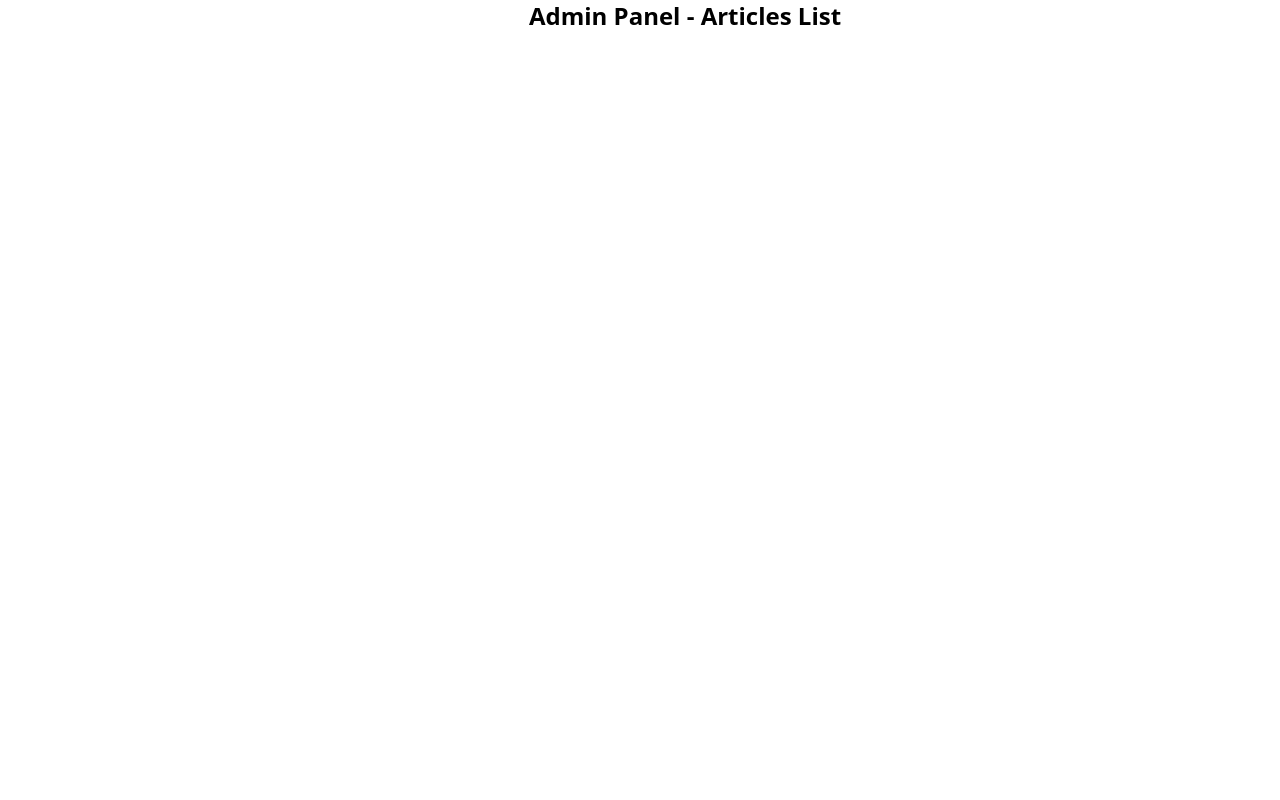
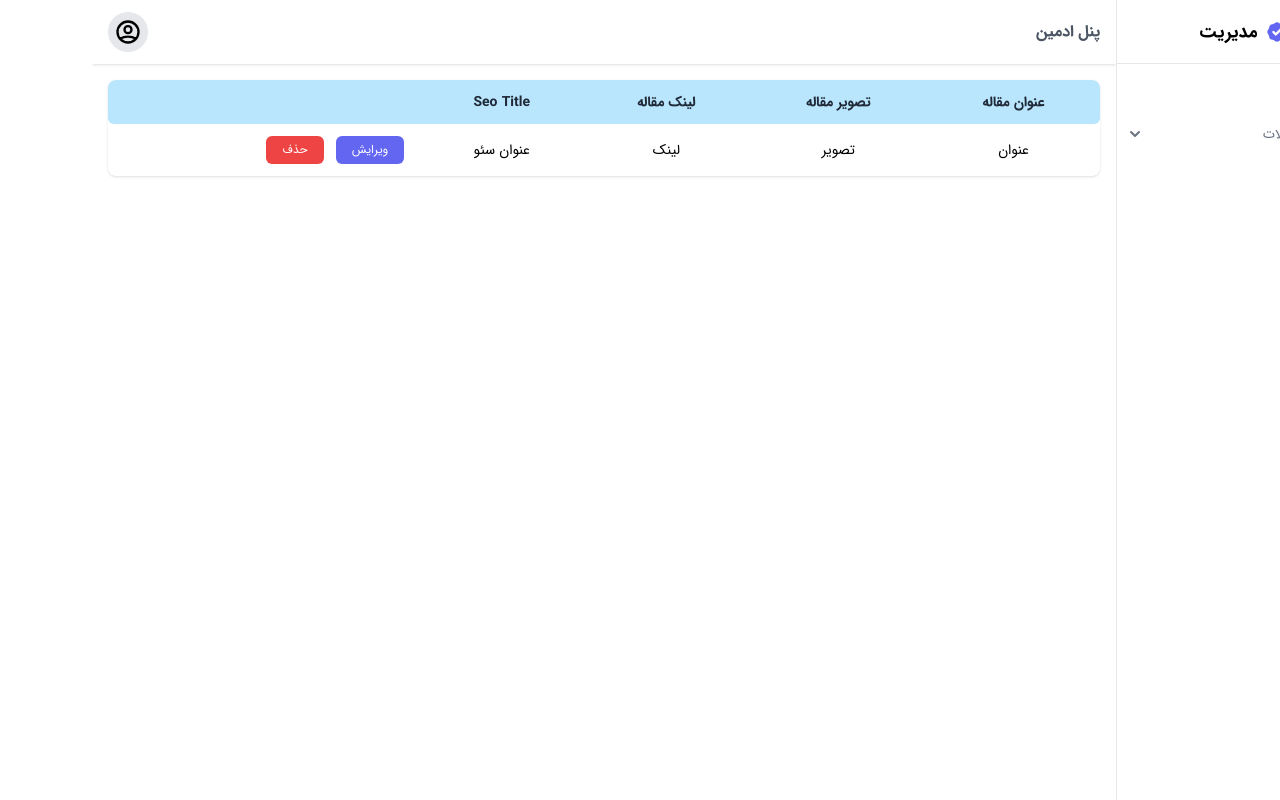
Before and after one commit to waltun/user-todo-next, a Next.js app: page /admin-panel/articles in a window 1280 px wide. Built offline with nearby package versions, Linux system fonts and the light colour scheme.

Commit message:
Create article index view page

```diff
--- a/components/layout/admin/sidebar.js
+++ b/components/layout/admin/sidebar.js
@@ -60,9 +60,11 @@ const Sidebar = () => {
           </div>
           {dropDown ? (
             <div className="mt-1 bg-gray-50 rounded-md p-2">
-              <a className="block text-sm text-gray-600 py-2 px-4 hover:bg-gray-100 hover:text-black rounded-md">
-                مدیریت مقالات
-              </a>
+              <Link href="/admin-panel/articles">
+                <a className="block text-sm text-gray-600 py-2 px-4 hover:bg-gray-100 hover:text-black rounded-md">
+                  مدیریت مقالات
+                </a>
+              </Link>
               <a className="block text-sm text-gray-600 py-2 px-4 hover:bg-gray-100 hover:text-black rounded-md">
                 ایجاد مقاله جدید
               </a>
--- a/pages/admin-panel/articles/index.js
+++ b/pages/admin-panel/articles/index.js
@@ -1,7 +1,59 @@
-export default function Home() {
-    return (
-      <div className="flex justify-center">
-        <p className="text-2xl font-bold">Admin Panel - Articles List</p>
-      </div>
-    );
-  }
+import AdminLayout from "../../../components/layout/admin";
+
+const Articles = () => {
+  return (
+    <div className="bg-white shadow overflow-x-auto rounded-lg hidden md:block">
+      <table className="min-w-full">
+        <thead>
+          <tr className="bg-sky-200">
+            <th className="px-4 py-3 text-sm font-bold text-gray-800 text-center rounded-r-md">
+              عنوان مقاله
+            </th>
+            <th className="px-4 py-3 text-sm font-bold text-gray-800 text-center">
+              تصویر مقاله
+            </th>
+            <th className="px-4 py-3 text-sm font-bold text-gray-800 text-center">
+              لینک مقاله
+            </th>
+            <th className="px-4 py-3 text-sm font-bold text-gray-800 text-center">
+              Seo Title
+            </th>
+            <th scope="col" className="relative px-4 py-3 rounded-l-md">
+              <span className="sr-only">اقدامات</span>
+            </th>
+          </tr>
+        </thead>
+        <tbody>
+          <tr>
+            <td className="px-4 py-3 whitespace-nowrap">
+              <p className="text-sm text-black text-center">عنوان</p>
+            </td>
+            <td className="px-4 py-3 whitespace-nowrap">
+              <p className="text-sm text-black text-center">تصویر</p>
+            </td>
+            <td className="px-4 py-3 whitespace-nowrap">
+              <p className="text-sm text-black text-center">لینک</p>
+            </td>
+            <td className="px-4 py-3 whitespace-nowrap">
+              <p className="text-sm text-black text-center">عنوان سئو</p>
+            </td>
+            <td className="px-4 py-3 space-x-3 space-x-reverse whitespace-nowrap">
+              <button className="px-4 py-1.5 text-xs bg-indigo-500 hover:bg-indigo-600 rounded-md text-white">
+                ویرایش
+              </button>
+              <button className="px-4 py-1.5 text-xs bg-red-500 hover:bg-red-600 rounded-md text-white">
+                حذف
+              </button>
+            </td>
+          </tr>
+        </tbody>
+      </table>
+    </div>
+  );
+};
+
+Articles.getLayout = (page) => {
+  return <AdminLayout>{page}</AdminLayout>;
+};
+
+export default Articles;
```
